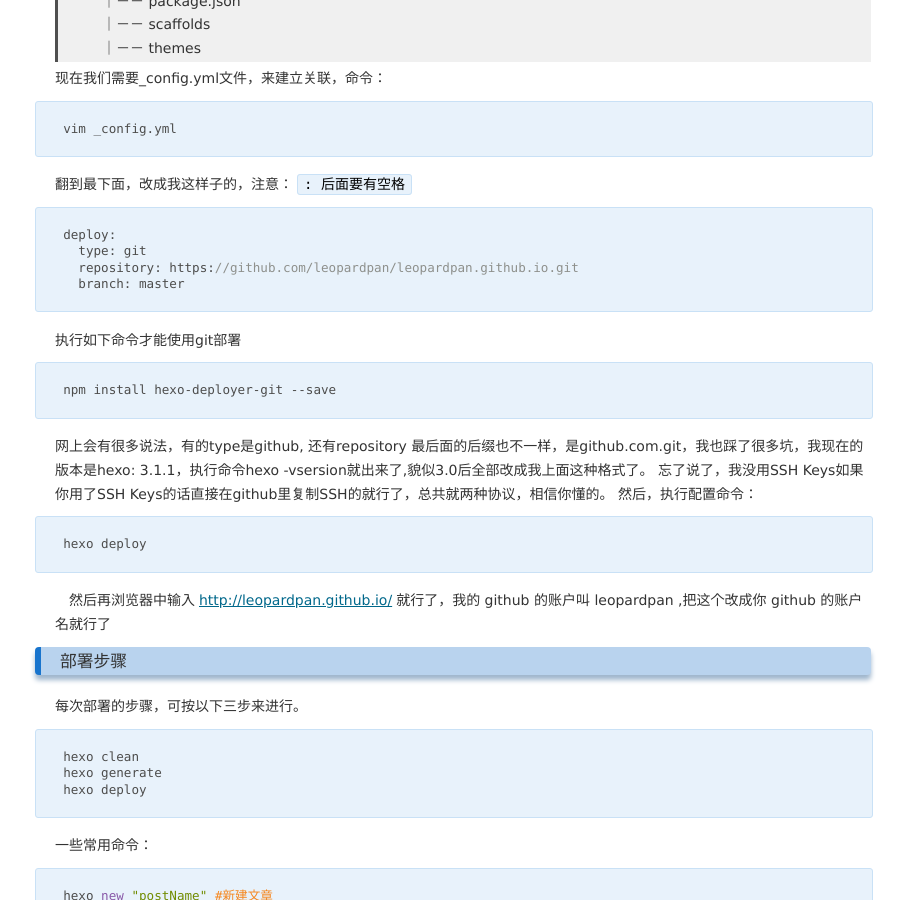
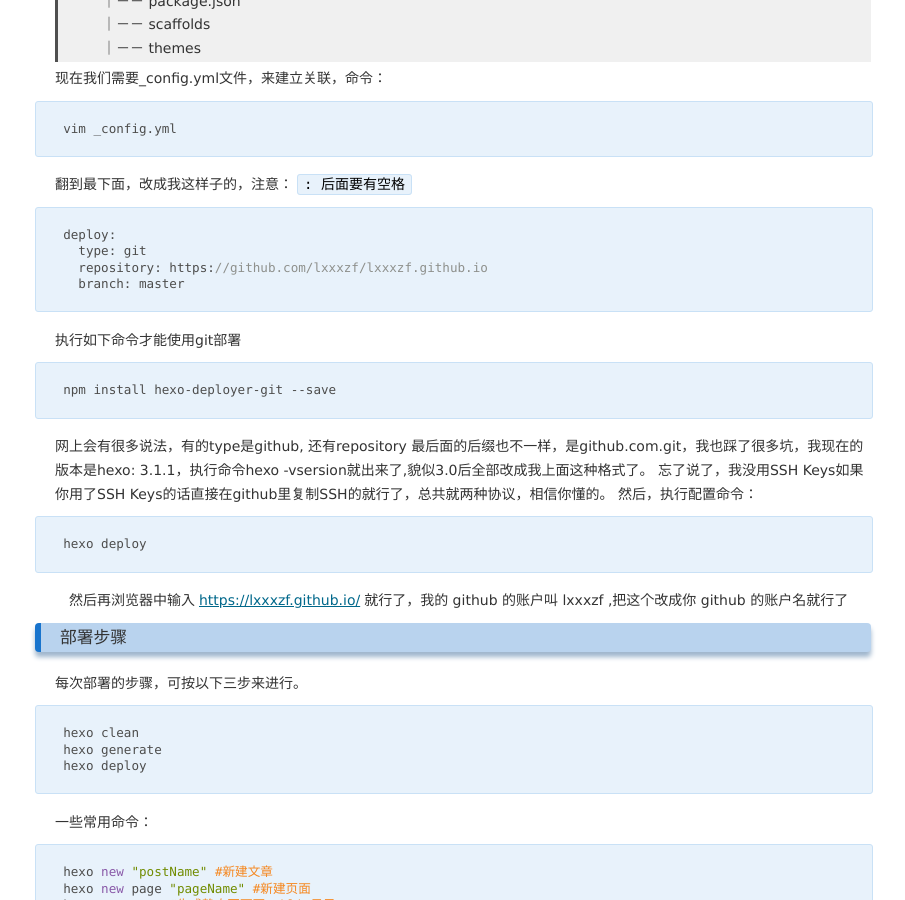
Before and after one commit to lxxxzf/lxxxzf.github.io, a Jekyll site: the page built from 2018-06-14-lxxxzf搭建个人博客.md, in a window 1280 px wide and 900 px high, scrolled down 2881 px. Shown: the whole window, without its empty margins (349-1254 px from the left). Built offline with Jekyll 4.4.1, drawn with Linux system fonts in a browser that asks for light colours; nearby versions of some CDN libraries; comment, search, counter and statistics services are not loaded; some of the changed text lies outside the part shown.

Commit message:
Update 2018-06-14-lxxxzf搭建个人博客.md

```diff
--- a/2018-06-14-lxxxzf搭建个人博客.md
+++ b/2018-06-14-lxxxzf搭建个人博客.md
@@ -8,7 +8,7 @@ tag: 博客
 
 　　经过各种找资料，踩过各种坑，终于使用 hexo 搭建个人博客初步完成了，域名目前用得时 github 的，我的 hexo 是 3.1.1 版本，hexo 不同的版本，很多配置都不一样。好吧，废话不多说了，开始吧。
 
-　　本篇文章累计了大量评论，和我的一些解答，读者有什么问题可以先看看评论，或者搜下关键字，如果还是有问题可以给我在评论里给我留言，问题很着急的可以加我 ＱＱ：1499065178　，或者给我发邮件：[leopardpan@icloud.com](mailto:leopardpan@icloud.com)  ，都可以，如果你已经搭建完成了，可以看看我的另一篇博客[HEXO进阶](http://baixin.io/2016/06/HEXO_Advanced/)，有讲如何能百度搜索你的博客、多台电脑使用HEXO发布博客等。我现在的博客是使用 Jekyll 搭建的，如果你想使用我现在的模板请看[Jekyll搭建个人博客](http://baixin.io/2016/10/jekyll_tutorials1/)
+　　本篇文章累计了大量评论，和我的一些解答，读者有什么问题可以先看看评论，或者搜下关键字，如果还是有问题可以给我在评论里给我留言，问题很着急的可以加我 ＱＱ：1499065178　，或者给我发邮件：[lxxxzf@icloud.com](mailto:lxxxzf@icloud.com)  ，都可以，如果你已经搭建完成了，可以看看我的另一篇博客[HEXO进阶](https://lxxxzf.github.io/)，有讲如何能百度搜索你的博客、多台电脑使用HEXO发布博客等。我现在的博客是使用 lxxxzf 搭建的，如果你想使用我现在的模板请看[lxxxzf搭建个人博客](https://github.com/lxxxzf/lxxxzf.github.io/blob/master/2018-06-14-lxxxzf%E6%90%AD%E5%BB%BA%E4%B8%AA%E4%BA%BA%E5%8D%9A%E5%AE%A2.md)
 
 
 ## 正文：
@@ -133,7 +133,7 @@ ERROR Plugin load failed: hexo-server
 
 	deploy:
 	  type: git
-	  repository: https://github.com/leopardpan/leopardpan.github.io.git
+	  repository: https://github.com/lxxxzf/lxxxzf.github.io
 	  branch: master
 
 执行如下命令才能使用git部署
@@ -146,7 +146,7 @@ ERROR Plugin load failed: hexo-server
 
 	hexo deploy
 
-　然后再浏览器中输入[http://leopardpan.github.io/](http://leopardpan.github.io/)就行了，我的 github 的账户叫 leopardpan ,把这个改成你 github 的账户名就行了
+　然后再浏览器中输入[https://lxxxzf.github.io/](https://lxxxzf.github.io/)就行了，我的 github 的账户叫 lxxxzf ,把这个改成你 github 的账户名就行了
 
 ### 部署步骤
 
```
